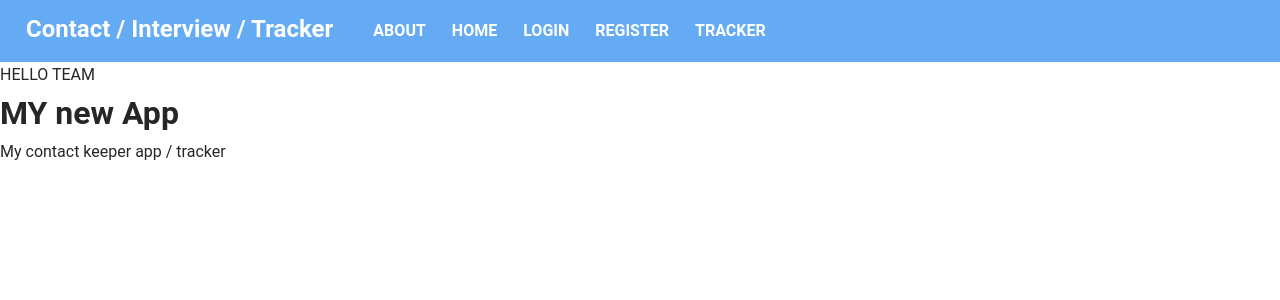
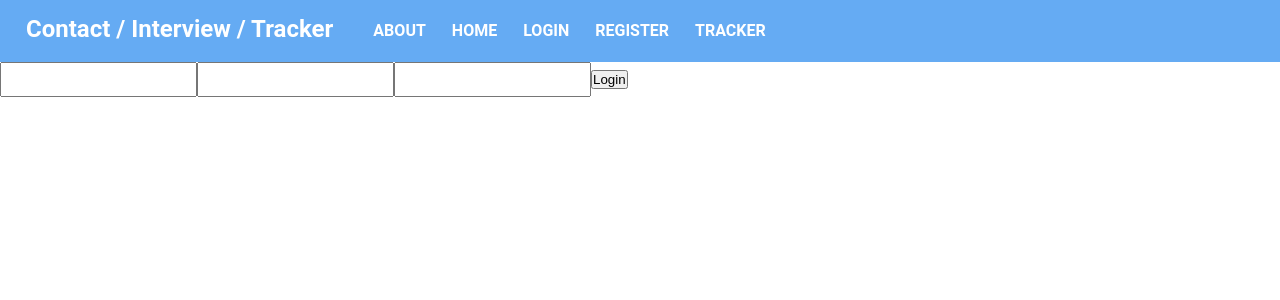
Before and after one commit to melliottgithub/HT-static, a React (Create React App) app: page /about in a window 1280 px wide. Shown: the top 300 px of the page. Built offline with nearby package versions, Linux system fonts and the light colour scheme; no server answers; some icons are missing; the HTML template or start-up script is replaced by a standard one.

Commit message:
add contacts auth

```diff
--- a/src/App.js
+++ b/src/App.js
@@ -6,6 +6,8 @@ import ContactState from './context/contact/state';
 import Home from './pages/Home';
 import Navbar from './components/layout/Navbar';
 import GlobalStyle from './globalStyles';
+import Login from './components/autho/login';
+import { isAuthenticated } from './services/contacts';
 
 const App = () => {
   return (
@@ -14,10 +16,14 @@ const App = () => {
       <ContactState>
         <Router>
           <Navbar />
-          <Switch>
-            <Route exact path="/" component={Home} />
-            <Route exact path="/about" component={About} />
-          </Switch>
+          {!isAuthenticated() ? (
+            <Login />
+          ) : (
+            <Switch>
+              <Route exact path="/" component={Home} />
+              <Route exact path="/about" component={About} />
+            </Switch>
+          )}
         </Router>
       </ContactState>
     </Fragment>
--- a/src/components/Input/index.js
+++ b/src/components/Input/index.js
@@ -3,6 +3,7 @@ import PropTypes from 'prop-types';
 import { StyledInput } from './styles';
 
 const Input = ({ type,width, placeholder, name, value, handleOnChange }) => {
+
   return (
     <StyledInput
       width={width}
--- /dev/null
+++ b/src/components/autho/login/index.js
@@ -0,0 +1,33 @@
+import React, { useState } from 'react';
+import PropTypes from 'prop-types';
+import Input from '../../Input';
+import { login } from '../../../services/contacts';
+
+const Login = () => {
+    const [credentials, setCredentials] = useState({ email: '', password: ''});
+
+    const handleOnChange = (e) => {
+        console.log(e.target)
+        setCredentials({ ...credentials, [e.target.name]: e.target.value });
+    };
+  const handleOnSubmit = (e) => {
+    e.preventDefault();
+    console.log('credentials', credentials)
+    login(credentials);
+    console.log('click ');
+  };
+  return (
+    <div>
+      <form onSubmit={handleOnSubmit}>
+        <Input name="email" handleOnChange={handleOnChange} />
+        <Input name="password" handleOnChange={handleOnChange} />
+        <Input />
+        <button>Login</button>
+      </form>
+    </div>
+  );
+};
+
+Login.propTypes = {};
+
+export default Login;
--- a/src/components/contacts/ContactForm/index.js
+++ b/src/components/contacts/ContactForm/index.js
@@ -90,25 +90,23 @@ const ContactForm = () => {
               </li>
             )
         )}
-          <h5>Job type</h5>
-        <div style={{display:'flex' , alignItems : 'center' , gap : 8}}>
+        <h5>Job type</h5>
+        <div style={{ display: 'flex', alignItems: 'center', gap: 8 }}>
           {formElements.map(
             ({ value, inputName, inputType, placeholder }, index) =>
               inputType === 'radio' && (
-                <Fragment key={placeholder}>
-                  {console.log(contact.type , inputName, contact.type === inputName)}
-
+                <Fragment key={index}>
                   <Input
-                  checked={contact.type === inputName}
-                  name="type"
-                  value={inputName}
-                  handleOnChange={handleOnChange} type="radio" />
+                    checked={contact.type === inputName}
+                    name="type"
+                    value={inputName}
+                    handleOnChange={handleOnChange}
+                    type="radio"
+                  />
                   <label>{placeholder}</label>
-
                 </Fragment>
               )
           )}
-
         </div>
       </ul>
       <Button>Add Contact</Button>
--- a/src/components/contacts/Contacts/index.js
+++ b/src/components/contacts/Contacts/index.js
@@ -1,16 +1,38 @@
-import React, { Fragment, useContext } from 'react';
+import React, { Fragment, useContext, useEffect, useState } from 'react';
 import PropTypes from 'prop-types';
-import ConctactContext from '../../../context/contact/context';
+import ContactContext from '../../../context/contact/context';
+import ContactState from '../../../context/contact/state';
 import ContactItem from '../ContactItem';
+import { getAll } from '../../../services/contacts';
 
 const Contacts = () => {
-  const contactContext = useContext(ConctactContext);
+  const contactContext = useContext(ContactContext);
   const { contacts } = contactContext;
-  console.log(contacts);
+
+  const [fetching, setFetching] = useState(false);
+  const [alert, setAlert] = useState('');
+
+  useEffect(() => {
+    async function getData() {
+      if (!fetching) {
+        setFetching(true);
+        const results = await getAll();
+        if (results.status) {
+          setAlert('Cannot load contacts '+ results.status);
+        } else {
+          contactContext.setContacts(results);
+        }
+        setFetching(false);
+      }
+    }
+    getData();
+  }, []);
+
   return (
     <Fragment>
-      {contacts.map((contact) => (
-        <ContactItem key={contact.id} contact={contact} />
+      <span>{alert}</span>
+      {contacts.map((contact, index) => (
+        <ContactItem key={index} contact={contact} />
       ))}
     </Fragment>
   );
--- a/src/context/contact/reducer.js
+++ b/src/context/contact/reducer.js
@@ -7,6 +7,7 @@ import {
   REMOVE_ALERT,
   SET_ALERT,
   UPDATE_CONTACT,
+  SET_CONTACTS
 } from '../types';
 
 // eslint-disable-next-line import/no-anonymous-default-export
@@ -34,6 +35,13 @@ export default (state, action) => {
         ...state,
         current: null,
       };
+    case SET_CONTACTS:
+      console.log('payload', action.payload);
+
+      return {
+        ...state,
+        contacts: [...(action.payload || [])],
+        };
     default:
       return state;
     }
--- a/src/context/contact/state.js
+++ b/src/context/contact/state.js
@@ -12,6 +12,7 @@ import {
   SET_ALERT,
   SET_CURRENT,
   UPDATE_CONTACT,
+  SET_CONTACTS
 } from '../types';
 
 const ContactState = ({ children }) => {
@@ -67,6 +68,9 @@ const ContactState = ({ children }) => {
   const clearCurrent = () => {
     dispatch({ type: CLEAR_CURRENT });
   };
+  const setContacts = (contacts) => {
+    dispatch({ type: SET_CONTACTS, payload: contacts });
+  };
   //filter contact
   //clear filter
 
@@ -79,6 +83,7 @@ const ContactState = ({ children }) => {
         current: state.current,
         setCurrent,
         clearCurrent,
+        setContacts
       }}
     >
       {children}
--- a/src/context/types.js
+++ b/src/context/types.js
@@ -6,3 +6,4 @@ export const UPDATE_CONTACT = 'UPDATE_CONTACT';
 export const FILTER_CONTACTS = 'FILTER_CONTACT';
 export const SET_ALERT = 'SET_ALERT';
 export const REMOVE_ALERT = 'REMOVE_ALERT';
+export const SET_CONTACTS = 'SET_CONTACTS';
--- a/src/pages/About/index.js
+++ b/src/pages/About/index.js
@@ -1,21 +1,23 @@
 import React, { useEffect, useState } from 'react';
 import PropTypes from 'prop-types';
 import axios from 'axios';
+import Login from '../../components/autho/login';
 
 const About = () => {
   const [result, setResult] = useState();
 
-  useEffect(async () => {
-    const response = await axios('http://192.168.0.3:5000/api/interviews');
-    console.log(response);
-    setResult(response);
-  }, []);
+  // useEffect(async () => {
+  //   const response = await axios('http://192.168.0.3:5000/api/interviews');
+  //   console.log(response);
+  //   setResult(response);
+  // }, []);
 
   return (
     <div>
       HELLO TEAM<h1>MY new App</h1>
       <p>My contact keeper app / tracker</p>
       <p></p>
+      <Login />
     </div>
   );
 };
--- /dev/null
+++ b/src/services/contacts.js
@@ -0,0 +1,40 @@
+import { fetch } from 'whatwg-fetch';
+
+const baseUrl = process.env.REACT_APP_CONTACTS_API;
+
+const defaultOptions = {
+    headers: {
+        'Authorization': localStorage.getItem('jwt') || '',
+        'Content-Type': 'application/json;charset=UTF-8'
+    },
+    mode: 'cors'
+};
+
+export function isAuthenticated () {
+    // check JWT expiration
+    console.log(defaultOptions.headers['Authorization'] !== '');
+    return defaultOptions.headers['Authorization'] !== '';
+}
+export async function login (credentials) {
+    const resp = await fetch(`${baseUrl}/auth`, {
+        ...defaultOptions,
+        method: 'POST',
+        body: JSON.stringify(credentials)
+    });
+
+    const json = await resp.json();
+    console.log('json', json);
+    defaultOptions.headers['Authorization'] = json.token;
+    localStorage.setItem('jwt', json.token);
+    return json;
+}
+
+
+export async function getAll () {
+    const resp = await fetch(`${baseUrl}/contacts`, {
+        ...defaultOptions,
+        method: 'GET'
+    });
+
+    return resp.json();
+}
```
Also changed, not shown: package.json (+5 -3 lines), src/components/contacts/ContactItem/index.js (+8 -4 lines), 1 other file (tests, documents, lock files or other folders). Lines whose indentation alone changed are shown as unchanged.
